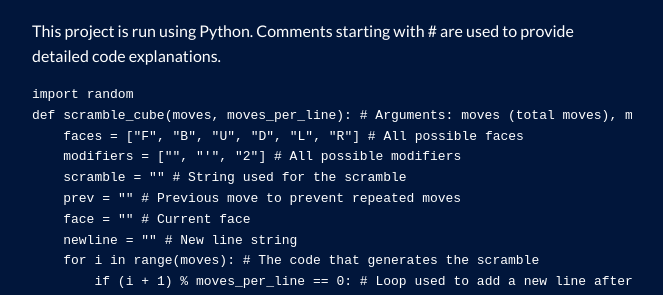
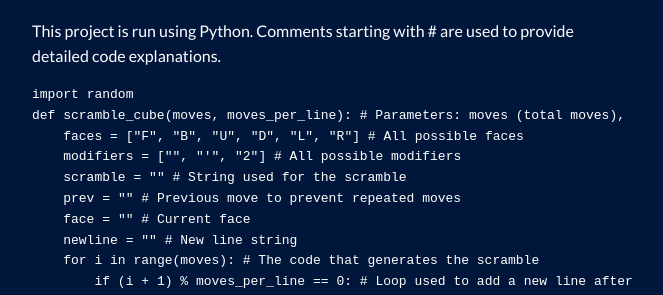
Before and after one commit to MicroChip818/microchip818.github.io, a Jekyll site: the page built from _posts/2026-01-18-project-of-the-week-1-rubiks-cube-scramble-generator.md, in a window 1280 px wide and 900 px high, scrolled down 1674 px. Shown: the part 152-447 px from the top of the window, without its empty margins (308-971 px from the left). Built offline with Jekyll 4.4.1, drawn with Linux system fonts in a browser that asks for light colours; comment, search, counter and statistics services are not loaded.

Commit message:
Update parameter description and code link

````diff
--- a/_posts/2026-01-18-project-of-the-week-1-rubiks-cube-scramble-generator.md
+++ b/_posts/2026-01-18-project-of-the-week-1-rubiks-cube-scramble-generator.md
@@ -31,7 +31,7 @@
 This project is run using Python. Comments starting with # are used to provide detailed code explanations.
 ```python
 import random
-def scramble_cube(moves, moves_per_line): # Arguments: moves (total moves), moves_per_line (maximum moves displayed per line)
+def scramble_cube(moves, moves_per_line): # Parameters: moves (total moves), moves_per_line (maximum moves displayed per line)
     faces = ["F", "B", "U", "D", "L", "R"] # All possible faces
     modifiers = ["", "'", "2"] # All possible modifiers
     scramble = "" # String used for the scramble
@@ -50,7 +50,7 @@
         prev = face # Reset and repeat the loop again
     print(scramble) # Displays the scramble
 ```
-To view and copy the code, click this <a href="https://github.com/MicroChip818/project-of-the-week/blob/main/2026/01-18-rubiks-cube-scramble-generator.py" target="_blank">link</a>. I will implement a way to run the code later, but for now, just copy the code into a Python editor such as PyCharm.
+To view and copy the code, click this <a href="https://github.com/MicroChip818/project-of-the-week/blob/main/2026/python/01-18-rubiks-cube-scramble-generator.py" target="_blank">link</a>. I will implement a way to run the code later, but for now, just copy the code into a Python editor such as PyCharm.
 
 ## Final Thoughts
 Hope you enjoyed this project! Stay tuned for the next weekly project!
````
